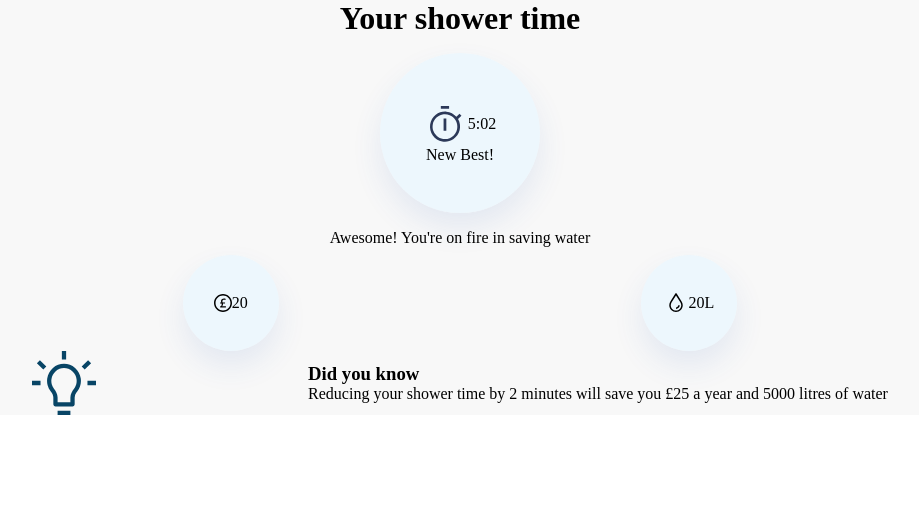
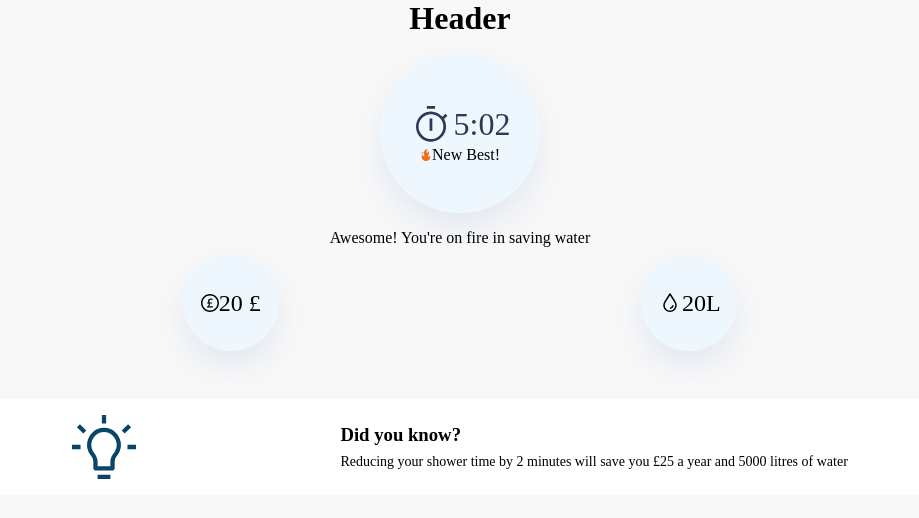
Before and after one commit to Jahad-Mohamed/industry-project-hackathon, a React (Create React App) app: page /results in a window 1280 px wide. Shown: the top 518 px of the page, without its empty margins (180-1099 px from the left). Built offline with nearby package versions, Linux system fonts and the light colour scheme.

Commit message:
result component almost complete

```diff
--- a/src/components/TimerResults/TimerResults.jsx
+++ b/src/components/TimerResults/TimerResults.jsx
@@ -4,11 +4,12 @@ import timer from "../../assets/icons/carbon_timer.svg";
 import pounds from "../../assets/icons/pounds.svg";
 import droplet from "../../assets/icons/droplet.svg";
 import bulb from "../../assets/icons/light-bulb.svg";
+import fire from "../../assets/icons/fire.svg";
 
 const TimerResults = () => {
   return (
     <div className="results__container">
-      <h1 className="results__title">Your shower time</h1>
+      <h1 className="results__title">Header</h1>
       <div className="results__timer-container-main">
         <div className="results__timer-container">
           <div className="results__timer">
@@ -16,7 +17,10 @@ const TimerResults = () => {
               <img src={timer} alt="timer" />
               <div className="results__time"> 5:02</div>
             </div>
-            <div className="results__timer-top">New Best!</div>
+            <div className="results__best">
+              <img src={fire} alt="fire" />
+              <div className="results__timer-top">New Best!</div>
+            </div>
           </div>
         </div>
       </div>
@@ -27,23 +31,24 @@ const TimerResults = () => {
       <div className="results__saving-container">
         <div className="results__saving">
           <img src={pounds} alt="pounds" />
-          <div> 20 </div>
+          <div className="results__saving-figures"> 20 £ </div>
         </div>
         <div className="results__saving">
-          <img src={droplet} alt="pounds" />
-          <div> 20L </div>
+          <img src={droplet} alt="droplet" />
+          <div className="results__saving-figures"> 20L </div>
         </div>
       </div>
       <div className="results__info-container">
-        <img src={bulb} alt="pounds" />
-        <div>
-          <h3>Did you know</h3>
-          <p>
+        <img src={bulb} alt="light-bulb" />
+        <div className="results__info">
+          <h3 className="results__info-title">Did you know?</h3>
+          <p className="results__info-text">
             Reducing your shower time by 2 minutes will save you £25 a year and
             5000 litres of water
           </p>
         </div>
       </div>
+      <div className="results__bottom-space"></div>
     </div>
   );
 };
--- a/src/components/TimerResults/timer-results.scss
+++ b/src/components/TimerResults/timer-results.scss
@@ -3,6 +3,7 @@
     margin: 0rem;
     align-content: center;
     background: #f8f8f8;
+    height: 100%;
   }
   &__title {
     display: flex;
@@ -33,6 +34,13 @@
     display: flex;
     align-items: center;
   }
+  &__best {
+    display: flex;
+  }
+  &__time {
+    font-size: 32px;
+    color: #2c3959;
+  }
   &__comment {
     display: flex;
     justify-content: center;
@@ -54,9 +62,28 @@
     width: 6rem;
     padding: 1rem;
   }
+  &__saving-figures {
+    font-size: 24px;
+  }
   &__info-container {
     display: flex;
     justify-content: space-evenly;
     align-items: center;
+    padding: 1rem;
+    background: #ffffff;
+    border-radius: 10px;
+    margin: 3rem 3rem 0rem 3rem;
+  }
+  &__info-title {
+    margin-bottom: 0.5rem;
+  }
+  &__info {
+    padding-left: 1rem;
+  }
+  &__info-text {
+    font-size: 14px;
+  }
+  &__bottom-space {
+    height: 2rem;
   }
 }
```
Also changed, not shown: src/assets/icons/fire.svg (added).
